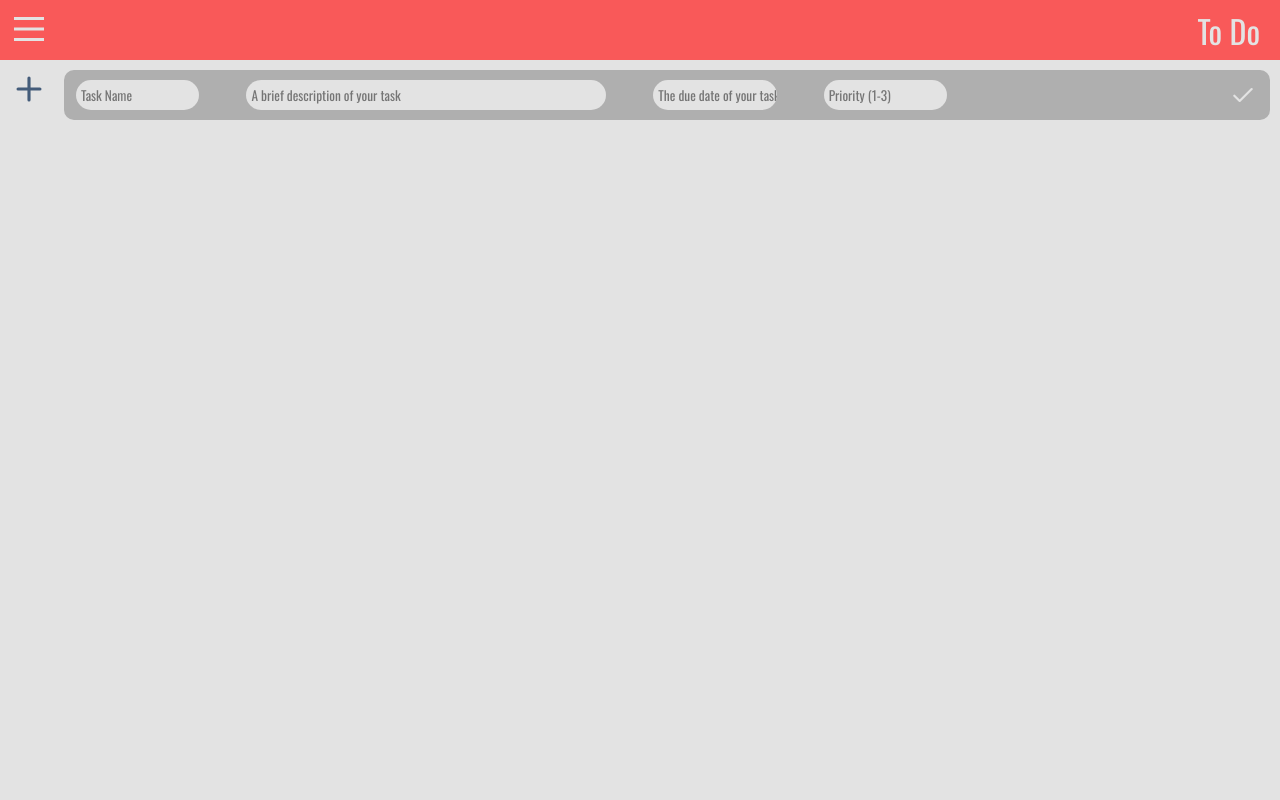
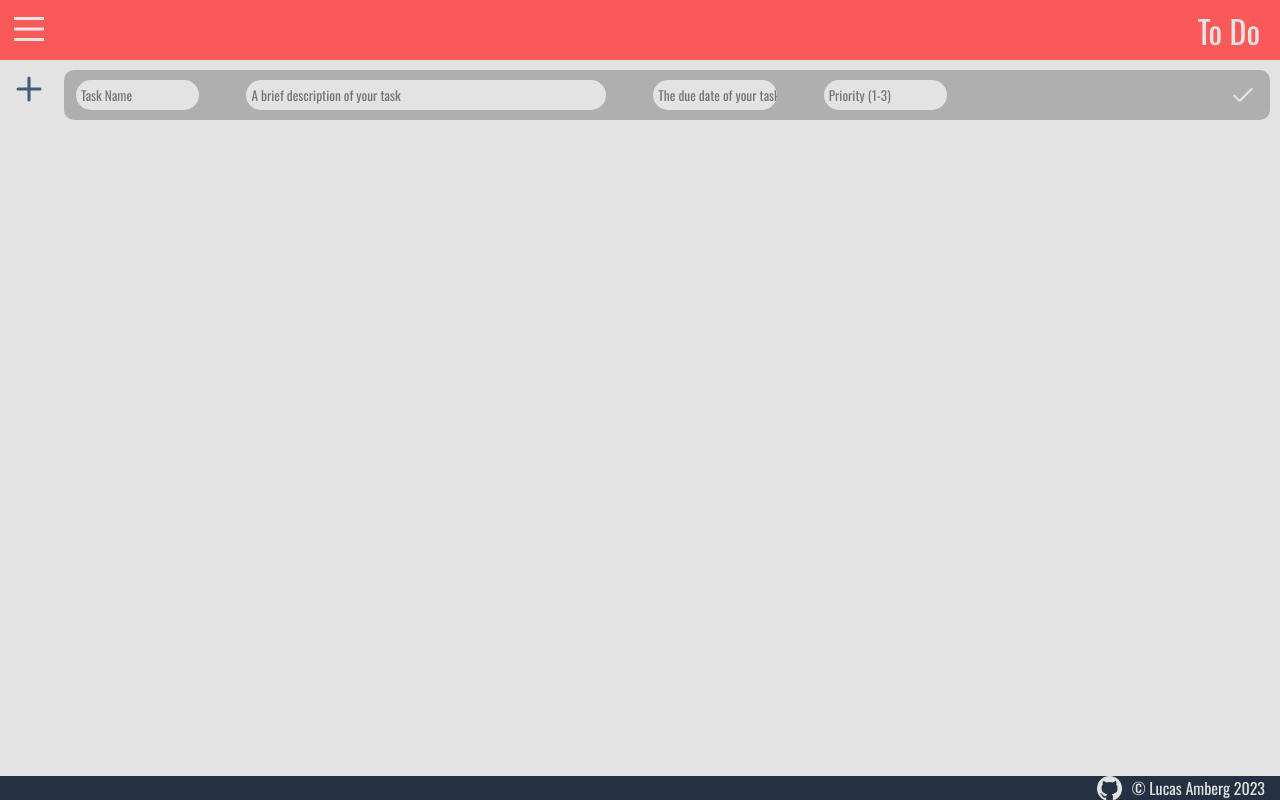
Before and after one commit to lucas-amberg/to-do-list, a website: page dist/index.html in a window 1280 px wide. Drawn offline with nearby package versions, Linux system fonts and the light colour scheme.

Commit message:
Add copyright footer

```diff
--- a/src/styles/style.css
+++ b/src/styles/style.css
@@ -16,15 +16,25 @@
     margin: 0;
 }
 
+.page-container {
+  display: flex;
+  flex-direction: column;
+  height: 100vh;
+  width: 100vw;
+  overflow-y: hidden;
+  gap:0
+}
+
 .main-body-container {
     width: 100vw;
-    height: 100vh;
+    height: auto;
+    flex: 1;
     display: flex;
 }
 
 .side-bar {
     display: grid;
-    height: 100vh;
+    height: 100%;
     grid-template-rows: 60px 1fr;
     position: relative;
     background-color: var(--gray-color);
@@ -106,7 +116,6 @@
 
 .right-side {
     flex-grow: 1;
-    height: 100vh;
     display: flex;
     flex-direction: column;
 }
@@ -345,6 +354,30 @@
   justify-self: center;
 }
 
+.footer {
+  height: 3%;
+  width: 100vw;
+  background-color: var(--dark-color);
+  display: flex;
+  align-items: center;
+  justify-content: flex-end;
+}
+
+.footer a {
+  display: flex;
+  color: var(--white-color);
+  text-decoration: none;
+  font-family: "Oswald", sans-serif;
+  justify-content: center;
+  align-items: center;
+  gap: 10px;
+  padding-right: 15px
+}
+
+.footer a img {
+  height: 25px;
+  filter: brightness(0) saturate(100%) invert(100%) sepia(0%) saturate(7411%) hue-rotate(52deg) brightness(117%) contrast(78%);
+}
 
 
 
```
Also changed, not shown: dist/assets/github.png (added), dist/index.html, dist/main.js.
